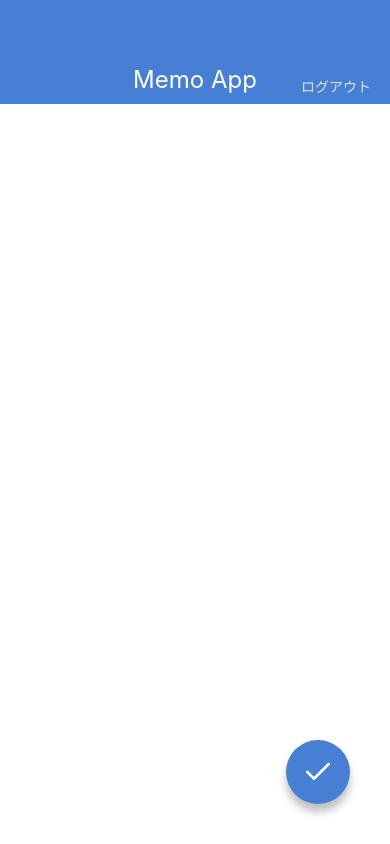
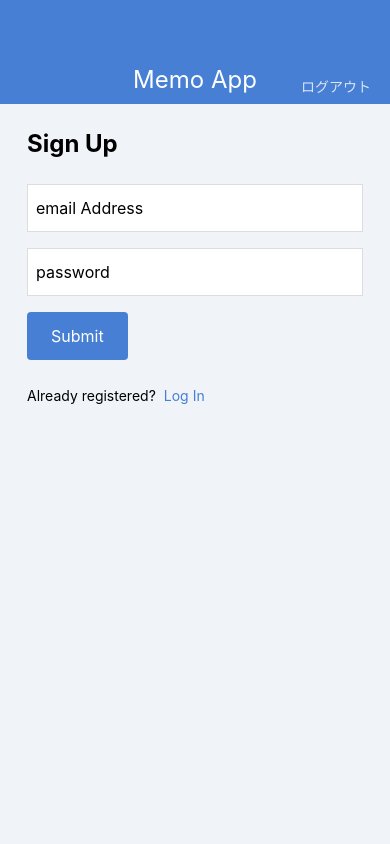
Before and after one commit to iwatabe1/sampleMemoApp, a React Native app: screen / in a window 390 px wide. Built offline with nearby package versions, Linux system fonts and the light colour scheme.

Commit message:
Create LogInScreen and SignUpScreen

```diff
--- a/App.tsx
+++ b/App.tsx
@@ -3,11 +3,15 @@
 // import MemoDetailScreen from './src/screens/MemoDetailScreen';
 // import MemoListScreen from './src/screens/MemoListScreen';
 // import MemoEditScreen from './src/screens/MemoEditScreen';
-import MemoCreateScreen from './src/screens/MemoCreateScreen';
+// import MemoCreateScreen from './src/screens/MemoCreateScreen';
+// import LogInScreen from './src/screens/LogInScreen';
+import SignUpScreen from './src/screens/SignUpScreen';
 
 export default function App() {
   // 画面のコンポーネント
-  return <MemoCreateScreen />;
+  return <SignUpScreen />;
+  // return <LogInScreen />;
+  // return <MemoCreateScreen />;
   // return <MemoEditScreen />;
   // return <MemoListScreen />;
   // return <MemoDetailScreen />;
--- /dev/null
+++ b/src/components/Button.tsx
@@ -0,0 +1,32 @@
+import React from 'react';
+import { View, Text, StyleSheet } from 'react-native';
+import { string } from 'prop-types';
+
+export default function Button(props: any) {
+  const { label } = props;
+  return (
+    <View style={styles.buttonContainer}>
+      <Text style={styles.buttonLabel}>{label}</Text>
+    </View>
+  );
+}
+
+Button.propTypes = {
+  label: string.isRequired,
+};
+
+const styles = StyleSheet.create({
+  buttonContainer: {
+    backgroundColor: '#467FD3',
+    borderRadius: 4,
+    alignSelf: 'flex-start',
+    marginBottom: 24,
+  },
+  buttonLabel: {
+    fontSize: 16,
+    lineHeight: 32,
+    paddingVertical: 8,
+    paddingHorizontal: 24,
+    color: '#ffffff',
+  },
+});
--- /dev/null
+++ b/src/screens/LogInScreen.tsx
@@ -0,0 +1,62 @@
+import React from 'react';
+import { View, Text, TextInput, StyleSheet } from 'react-native';
+
+import AppBar from '../components/AppBar';
+import Button from '../components/Button';
+
+export default function LogInScreen() {
+  return (
+    <View style={styles.container}>
+      <AppBar />
+      <View style={styles.inner}>
+        <Text style={styles.title}>Log In</Text>
+        <TextInput style={styles.input} value='email Address'></TextInput>
+        <TextInput style={styles.input} value='password'></TextInput>
+        <Button label='Submit' />
+        <View style={styles.footer}>
+          <Text style={styles.footerText}>Not registered?</Text>
+          <Text style={styles.footerLink}>Sign up here!</Text>
+        </View>
+      </View>
+    </View>
+  );
+}
+
+const styles = StyleSheet.create({
+  container: {
+    flex: 1,
+    backgroundColor: '#F0F4F8',
+  },
+  inner: {
+    paddingHorizontal: 27,
+    paddingVertical: 24,
+  },
+  title: {
+    fontSize: 24,
+    lineHeight: 32,
+    fontWeight: 'bold',
+    marginBottom: 24,
+  },
+  input: {
+    fontSize: 16,
+    height: 48,
+    borderColor: '#DDDDDD',
+    borderWidth: 1,
+    backgroundColor: '#ffffff',
+    paddingHorizontal: 8,
+    marginBottom: 16,
+  },
+  footerText: {
+    fontSize: 14,
+    lineHeight: 24,
+    marginRight: 8,
+  },
+  footerLink: {
+    fontSize: 14,
+    lineHeight: 24,
+    color: '#467FD3',
+  },
+  footer: {
+    flexDirection: 'row',
+  },
+});
--- /dev/null
+++ b/src/screens/SignUpScreen.tsx
@@ -0,0 +1,62 @@
+import React from 'react';
+import { View, Text, TextInput, StyleSheet } from 'react-native';
+
+import AppBar from '../components/AppBar';
+import Button from '../components/Button';
+
+export default function SignUpScreen() {
+  return (
+    <View style={styles.container}>
+      <AppBar />
+      <View style={styles.inner}>
+        <Text style={styles.title}>Sign Up</Text>
+        <TextInput style={styles.input} value='email Address'></TextInput>
+        <TextInput style={styles.input} value='password'></TextInput>
+        <Button label='Submit' />
+        <View style={styles.footer}>
+          <Text style={styles.footerText}>Already registered?</Text>
+          <Text style={styles.footerLink}>Log In</Text>
+        </View>
+      </View>
+    </View>
+  );
+}
+
+const styles = StyleSheet.create({
+  container: {
+    flex: 1,
+    backgroundColor: '#F0F4F8',
+  },
+  inner: {
+    paddingHorizontal: 27,
+    paddingVertical: 24,
+  },
+  title: {
+    fontSize: 24,
+    lineHeight: 32,
+    fontWeight: 'bold',
+    marginBottom: 24,
+  },
+  input: {
+    fontSize: 16,
+    height: 48,
+    borderColor: '#DDDDDD',
+    borderWidth: 1,
+    backgroundColor: '#ffffff',
+    paddingHorizontal: 8,
+    marginBottom: 16,
+  },
+  footerText: {
+    fontSize: 14,
+    lineHeight: 24,
+    marginRight: 8,
+  },
+  footerLink: {
+    fontSize: 14,
+    lineHeight: 24,
+    color: '#467FD3',
+  },
+  footer: {
+    flexDirection: 'row',
+  },
+});
```
